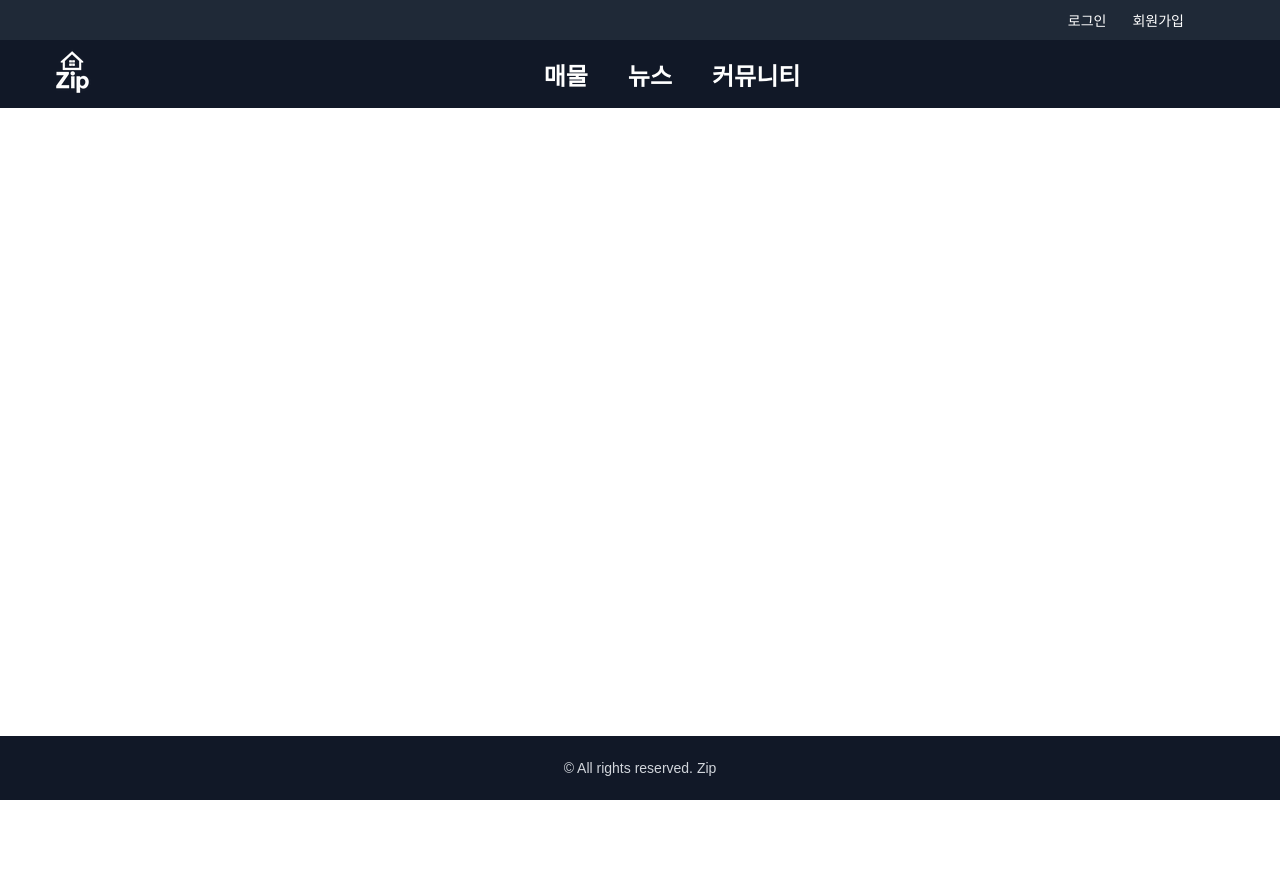
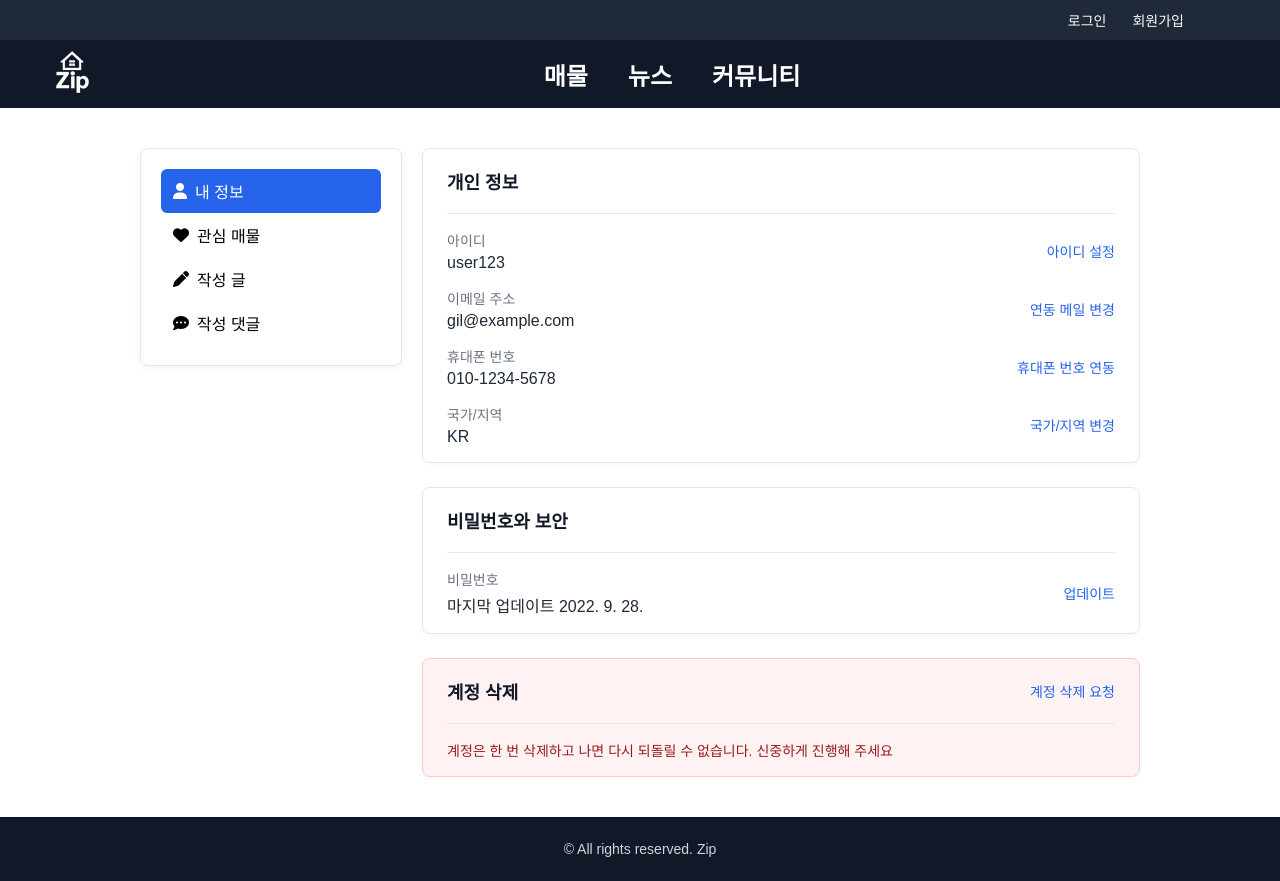
Before and after one commit to ssafy-zip/zip, a Vue app: page /myInfo in a window 1280 px wide. Before the commit the page ends 800 px from the top, so only its background shows below. Built offline with nearby package versions, Linux system fonts and the light colour scheme.

Commit message:
feat: MyInfo 페이지 추가

```diff
--- a/src/App.vue
+++ b/src/App.vue
@@ -21,6 +21,7 @@ body {
   height: 100%;
   font-family: Arial, sans-serif;
   font-size: 100%;
+  background-color: f9fafb;
 }
 
 .app {
--- a/src/components/AppHeader.vue
+++ b/src/components/AppHeader.vue
@@ -14,7 +14,7 @@
           </template>
           <template v-else>
             <li class="app-header__auth-item">
-              <router-link to="/profile">내 정보</router-link>
+              <router-link to="/myInfo">내 정보</router-link>
             </li>
             <li class="app-header__auth-item">
               <a @click.prevent="handleLogout">로그아웃</a>
--- a/src/router/index.js
+++ b/src/router/index.js
@@ -8,7 +8,7 @@ import BbsView from '@/views/BbsView.vue'
 import BbsWrite from '@/views/BbsWrite.vue'
 import BbsDetailView from '@/views/BbsDetailView.vue'
 import NewsListView from '@/views/NewsListView.vue'
-// import ProfileView from '@/views/ProfileView.vue'
+import MyInfoView from '@/views/MyInfoView.vue'
 
 const router = createRouter({
   history: createWebHistory(import.meta.env.BASE_URL),
@@ -23,7 +23,7 @@ const router = createRouter({
     { path: '/bbs/write', name: 'BbsWrite', component: BbsWrite },
     { path: '/bbs/:id', name: 'BbsDetail', component: BbsDetailView, props: true },
     { path: '/news', name: 'News', component: NewsListView },
-    // { path: '/profile', name: 'Profile', component: ProfileView },
+    { path: '/myInfo', name: 'MyInfo', component: MyInfoView },
   ],
 })
 
--- /dev/null
+++ b/src/views/MyInfoView.vue
@@ -0,0 +1,366 @@
+<template>
+  <div class="myInfo">
+    <div class="myInfo__container">
+      <!-- 사이드바 -->
+      <aside class="myInfo__sidebar">
+        <ul>
+          <li :class="{ active: selectedTab === 'profile' }" @click="selectedTab = 'profile'">
+            <i class="fas fa-user"></i> 내 정보
+          </li>
+          <li :class="{ active: selectedTab === 'favorites' }" @click="selectedTab = 'favorites'">
+            <i class="fas fa-heart"></i> 관심 매물
+          </li>
+          <li :class="{ active: selectedTab === 'posts' }" @click="selectedTab = 'posts'">
+            <i class="fas fa-pen"></i> 작성 글
+          </li>
+          <li :class="{ active: selectedTab === 'comments' }" @click="selectedTab = 'comments'">
+            <i class="fas fa-comment-dots"></i> 작성 댓글
+          </li>
+        </ul>
+      </aside>
+
+      <!-- 콘텐츠 -->
+      <section class="myInfo__content">
+        <!-- 개인 정보 섹션 -->
+        <!-- 개인정보 + 보안 + 계정 삭제 섹션 -->
+        <div v-if="selectedTab === 'profile'" class="myInfo-profile">
+          <!-- 1. 개인 정보 카드 -->
+          <div class="info-tile">
+            <div class="info-tile__title-container">
+              <div class="info-tile__title">개인 정보</div>
+            </div>
+            <div class="info-tile__seperator"></div>
+            <div class="info-tile__content">
+              <div class="tile-item-container" v-for="item in personalInfo" :key="item.label">
+                <div class="tile-inner-wrapper">
+                  <div class="tile-label">{{ item.label }}</div>
+                  <div class="tile-value">{{ item.value || '-' }}</div>
+                </div>
+                <a href="#" class="tile-link">{{ item.action }}</a>
+              </div>
+            </div>
+          </div>
+
+          <!-- 2. 비밀번호와 보안 카드 -->
+          <div class="info-tile">
+            <div class="info-tile__title-container">
+              <div class="info-tile__title">비밀번호와 보안</div>
+            </div>
+            <div class="info-tile__seperator"></div>
+            <div class="info-tile__content">
+              <div class="tile-item-container">
+                <div class="tile-inner-wrapper">
+                  <div class="tile-label">비밀번호</div>
+                  <div class="tile-value">마지막 업데이트 2022. 9. 28.</div>
+                </div>
+                <a href="#" class="tile-link">업데이트</a>
+              </div>
+            </div>
+          </div>
+
+          <!-- 3. 계정 삭제 카드 -->
+          <div class="info-tile danger-tile">
+            <div class="info-tile__title-container">
+              <div class="info-tile__title">계정 삭제</div>
+              <a href="#" class="tile-link">계정 삭제 요청</a>
+            </div>
+            <div class="info-tile__seperator"></div>
+            <div class="info-tile__content">
+              <div class="tile-item-container">
+                <div class="tile-subtitle">
+                  계정은 한 번 삭제하고 나면 다시 되돌릴 수 없습니다. 신중하게 진행해 주세요
+                </div>
+              </div>
+            </div>
+          </div>
+        </div>
+
+        <!-- 관심 매물 -->
+        <div v-if="selectedTab === 'favorites'" class="info-tile">
+          <div class="info-tile__title-container">
+            <div class="info-tile__title">관심 매물</div>
+          </div>
+          <div class="info-tile__seperator"></div>
+          <div class="info-tile__content">
+            <div class="tile-item-container" v-for="(apt, index) in interests" :key="index">
+              <div class="tile-inner-wrapper">
+                <div class="tile-label">매물 {{ index + 1 }}</div>
+                <div class="tile-value">{{ apt }}</div>
+              </div>
+            </div>
+            <div class="tile-action">
+              <a href="#" class="tile-link">전체 보기</a>
+            </div>
+          </div>
+        </div>
+
+        <!-- 내가 작성한 글 -->
+        <div v-if="selectedTab === 'posts'" class="info-tile">
+          <div class="info-tile__title-container">
+            <div class="info-tile__title">내가 작성한 글</div>
+          </div>
+          <div class="info-tile__seperator"></div>
+          <div class="info-tile__content">
+            <div class="tile-item-container" v-for="(post, index) in posts" :key="index">
+              <div class="tile-inner-wrapper">
+                <div class="tile-label">게시글 {{ index + 1 }}</div>
+                <div class="tile-action">
+                  <a :href="post.link" class="tile-link">{{ post.title }}</a>
+                </div>
+              </div>
+            </div>
+            <div class="tile-action">
+              <a href="#" class="tile-link">전체 보기</a>
+            </div>
+          </div>
+        </div>
+
+        <!-- 내가 작성한 댓글 -->
+        <div v-if="selectedTab === 'comments'" class="info-tile">
+          <div class="info-tile__title-container">
+            <div class="info-tile__title">내가 작성한 댓글</div>
+          </div>
+          <div class="info-tile__seperator"></div>
+          <div class="info-tile__content">
+            <div class="tile-item-container" v-for="(comment, index) in comments" :key="index">
+              <div class="tile-inner-wrapper">
+                <div class="tile-label">댓글 {{ index + 1 }}</div>
+                <div class="tile-action">
+                  <a :href="comment.link" class="tile-link">{{ comment.content }}</a>
+                </div>
+              </div>
+            </div>
+            <div class="tile-action">
+              <a href="#" class="tile-link">전체 보기</a>
+            </div>
+          </div>
+        </div>
+      </section>
+    </div>
+  </div>
+</template>
+
+<script setup>
+import { ref } from 'vue'
+
+const selectedTab = ref('profile')
+
+const user = {
+  id: 'user123',
+  name: '홍길동',
+  email: 'gil@example.com',
+  phone: '010-1234-5678',
+}
+const personalInfo = [
+  { label: '아이디', value: user.id, action: '아이디 설정' },
+  { label: '이메일 주소', value: user.email, action: '연동 메일 변경' },
+  { label: '휴대폰 번호', value: user.phone, action: '휴대폰 번호 연동' },
+  { label: '국가/지역', value: 'KR', action: '국가/지역 변경' },
+]
+
+const interests = ['서초동 삼성아파트 84㎡', '신림동 한라아파트 59㎡']
+
+const posts = [
+  { title: '전세 사기 어떻게 피하나요?', link: '#' },
+  { title: '서울 추천 지역 알려주세요!', link: '#' },
+]
+
+const comments = [
+  { content: '좋은 정보 감사합니다!', link: '#' },
+  { content: '이 지역은 정말 살기 좋아요.', link: '#' },
+]
+</script>
+
+<style scoped>
+.myInfo__container {
+  display: flex;
+  max-width: 1000px;
+  margin: 40px auto;
+  padding: 0 20px;
+  gap: 20px;
+}
+
+/* 사이드바 */
+.myInfo__sidebar {
+  width: 220px;
+  background-color: white;
+  border: 1px solid #e5e7eb;
+  border-radius: 8px;
+  padding: 20px;
+  height: fit-content;
+  box-shadow: 0 2px 8px rgba(0, 0, 0, 0.05);
+}
+
+.myInfo__sidebar ul {
+  list-style: none;
+  padding: 0;
+  margin: 0;
+}
+
+.myInfo__sidebar li {
+  padding: 10px 12px;
+  font-weight: 500;
+  cursor: pointer;
+  border-radius: 6px;
+  transition: background-color 0.2s ease;
+  display: flex;
+  align-items: center;
+  gap: 8px;
+}
+
+.myInfo__sidebar li:hover {
+  background-color: #f3f4f6;
+}
+
+.myInfo__sidebar li.active {
+  background-color: #2563eb;
+  color: white;
+}
+
+/* 콘텐츠 영역 */
+.myInfo__content {
+  flex: 1;
+}
+
+.myInfo__card {
+  background-color: white;
+  border: 1px solid #e5e7eb;
+  border-radius: 8px;
+  padding: 24px;
+  box-shadow: 0 2px 8px rgba(0, 0, 0, 0.05);
+}
+
+.myInfo__card h3 {
+  font-size: 20px;
+  margin-bottom: 16px;
+  color: #1f2937;
+}
+
+.myInfo-info,
+.myInfo__list {
+  list-style: none;
+  padding: 0;
+  margin: 0 0 12px 0;
+  font-size: 14px;
+  color: #374151;
+}
+
+.myInfo-info li,
+.myInfo__list li {
+  margin-bottom: 6px;
+}
+
+.myInfo__list li a {
+  color: #2563eb;
+  text-decoration: none;
+}
+
+.myInfo__list li a:hover {
+  text-decoration: underline;
+}
+
+.myInfo__button {
+  background-color: #2563eb;
+  color: white;
+  padding: 10px 16px;
+  border: none;
+  border-radius: 4px;
+  font-weight: bold;
+  cursor: pointer;
+  transition: background-color 0.2s ease;
+}
+
+.myInfo__button:hover {
+  background-color: #1d4ed8;
+}
+
+.myInfo-profile {
+  display: flex;
+  flex-direction: column;
+  gap: 24px;
+}
+
+/* 공통 카드 */
+.info-tile {
+  background-color: #fff;
+  border: 1px solid #e5e7eb;
+  border-radius: 8px;
+  padding: 0 24px 16px;
+  box-shadow: 0 1px 4px rgba(0, 0, 0, 0.04);
+}
+
+.info-tile__title-container {
+  display: flex;
+  justify-content: space-between;
+  align-items: center;
+  height: 64px;
+}
+
+.info-tile__title {
+  font-size: 18px;
+  font-weight: bold;
+  color: #111827;
+}
+
+.info-tile__seperator {
+  height: 1px;
+  background-color: #e5e7eb;
+  margin-bottom: 16px;
+}
+
+.info-tile__content {
+  display: flex;
+  flex-direction: column;
+  gap: 16px;
+}
+
+/* 항목 한 줄 */
+.tile-item-container {
+  display: flex;
+  justify-content: space-between;
+  align-items: center;
+}
+
+.tile-inner-wrapper {
+  display: flex;
+  flex-direction: column;
+  gap: 4px;
+}
+
+.tile-label {
+  font-size: 14px;
+  color: #6b7280;
+}
+
+.tile-value {
+  font-size: 16px;
+  font-weight: 500;
+  color: #1f2937;
+}
+
+.tile-link {
+  color: #2563eb;
+  font-size: 14px;
+  text-decoration: none;
+}
+
+.tile-link:hover {
+  text-decoration: underline;
+}
+
+.tile-subtitle {
+  color: #991b1b;
+  font-size: 14px;
+}
+
+.tile-action {
+  margin-top: 16px;
+  text-align: right;
+}
+
+/* 계정 삭제 경고 */
+.danger-tile {
+  border-color: #fecaca;
+  background-color: #fef2f2;
+}
+</style>
```
